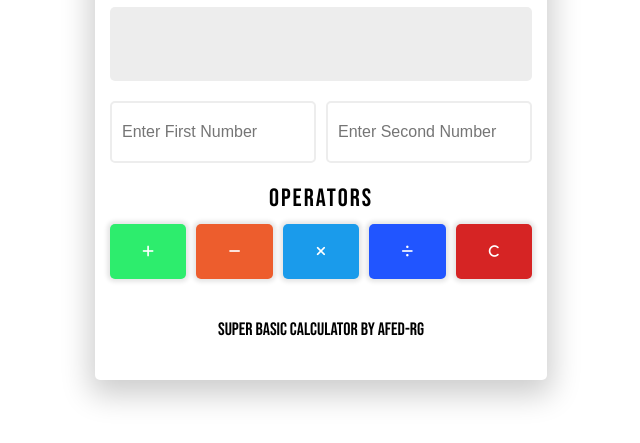
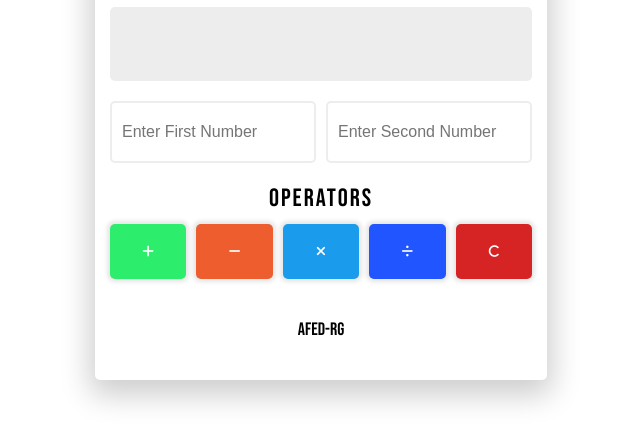
Before and after one commit to AFED-RG/super-basic-calculator, a plain HTML site: page index.html in a window 1280 px wide. Shown: the part 131-574 px from the top of the page, without its empty margins (319-959 px from the left). Drawn offline with Linux system fonts and the light colour scheme.

Commit message:
Update index.html

```diff
--- a/index.html
+++ b/index.html
@@ -38,7 +38,7 @@
                 <button class="op-btn clrBtn"><i class="fa-solid fa-c"></i></button>
             </div>
             <footer>
-                <p>Super Basic Calculator by AFED-RG</p>
+                <p>AFED-RG</p>
             </footer>
         </div>
     </div>
```
